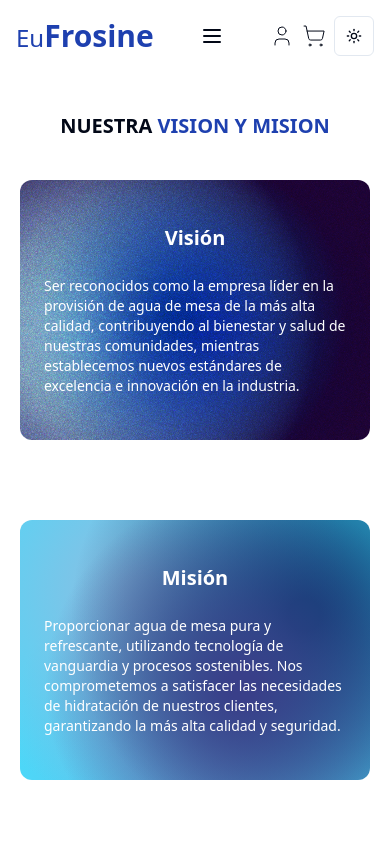
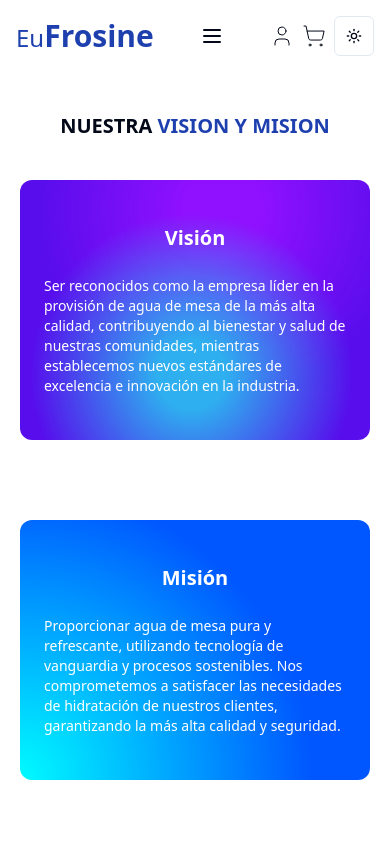
Before and after one commit to JoseSanchez90/frontend-eufrosine-web, a Next.js app: page /mision-vision in a window 390 px wide. Shown: the top 844 px of the page. Built offline with nearby package versions, Linux system fonts and the light colour scheme.

Commit message:
update changes bg animated

```diff
--- a/app/(routes)/mision-vision/page.tsx
+++ b/app/(routes)/mision-vision/page.tsx
@@ -9,7 +9,7 @@ const VisionMision = () => {
         </h2>
         <div className="grid grid-cols-1 sm:grid-cols-2">
           <CardContainer>
-            <CardBody className="bg-card-1 relative w-[350px] h-[260px] sm:w-[600px] sm:h-[300px] rounded-xl p-6 border-none flex flex-col sm:flex-row justify-center items-center gap-4 sm:gap-10">
+            <CardBody className="bg-card-movil-1 sm:bg-card-1 relative w-[350px] h-[260px] sm:w-[600px] sm:h-[300px] rounded-xl p-6 border-none flex flex-col sm:flex-row justify-center items-center gap-4 sm:gap-10">
               <CardItem translateZ="50" className="text-xl sm:text-3xl font-bold text-white">
                 Visión
               </CardItem>
@@ -22,7 +22,7 @@ const VisionMision = () => {
           </CardContainer>
 
           <CardContainer>
-            <CardBody className="bg-card-2 relative w-[350px] h-[260px] sm:w-[600px] sm:h-[300px] rounded-xl p-6 border-none flex flex-col sm:flex-row justify-center items-center gap-4 sm:gap-10">
+            <CardBody className="bg-card-movil-2 sm:bg-card-2 relative w-[350px] h-[260px] sm:w-[600px] sm:h-[300px] rounded-xl p-6 border-none flex flex-col sm:flex-row justify-center items-center gap-4 sm:gap-10">
               <CardItem translateZ="50" className="text-xl sm:text-3xl font-bold text-white">
                 Misión
               </CardItem>
--- a/app/globals.css
+++ b/app/globals.css
@@ -57,18 +57,7 @@
     --chart-4: 280 65% 60%;
     --chart-5: 340 75% 55%;
   }
-}
-
-@layer base {
-  * {
-    @apply border-border;
-  }
-  body {
-    @apply bg-background text-foreground;
-  }
-}
-
-/* BG-CARD-1 */
+  /* BG-CARD-1 */
 @keyframes hero-gradient-animation {
   0% {
       --s-start-0: 9%;
@@ -402,3 +391,27 @@
   animation: hero-gradient-animation 5s linear infinite alternate-reverse;
   background-blend-mode: normal, normal, normal, normal;
 }
+
+/* BG-CARD-MOVIL-1 */
+.bg-card-movil-1 {
+  background-color: hsla(260, 100%, 46%, 0.95);
+  background-image: radial-gradient(circle at 49% 75%, hsla(200, 86%, 56%, 1) 13%, transparent 61%), radial-gradient(circle at 58% 11%, hsla(271.9148936170212, 99%, 53%, 1) 13%, transparent 61%);
+  background-blend-mode: normal, normal;
+}
+
+/* BG-CARD-MOVIL-2 */
+.bg-card-movil-2 {
+  background-color: hsla(219.44116031422334, 100%, 50%, 1);
+  background-image: radial-gradient(circle at 0% 99%, hsla(181.0588073730469, 100%, 50%, 1) 0%, transparent 67%), radial-gradient(circle at 46% 94%, hsla(357, 100%, 50%, 0) 0%, transparent 81%), radial-gradient(circle at 93% 95%, hsla(266, 100%, 23%, 0) 0%, transparent 66%), radial-gradient(circle at 89% 8%, hsla(236, 100%, 9%, 0) 0%, transparent 150%);
+  background-blend-mode: normal, normal, normal, normal;
+}
+}
+
+@layer base {
+  * {
+    @apply border-border;
+  }
+  body {
+    @apply bg-background text-foreground;
+  }
+}
```
